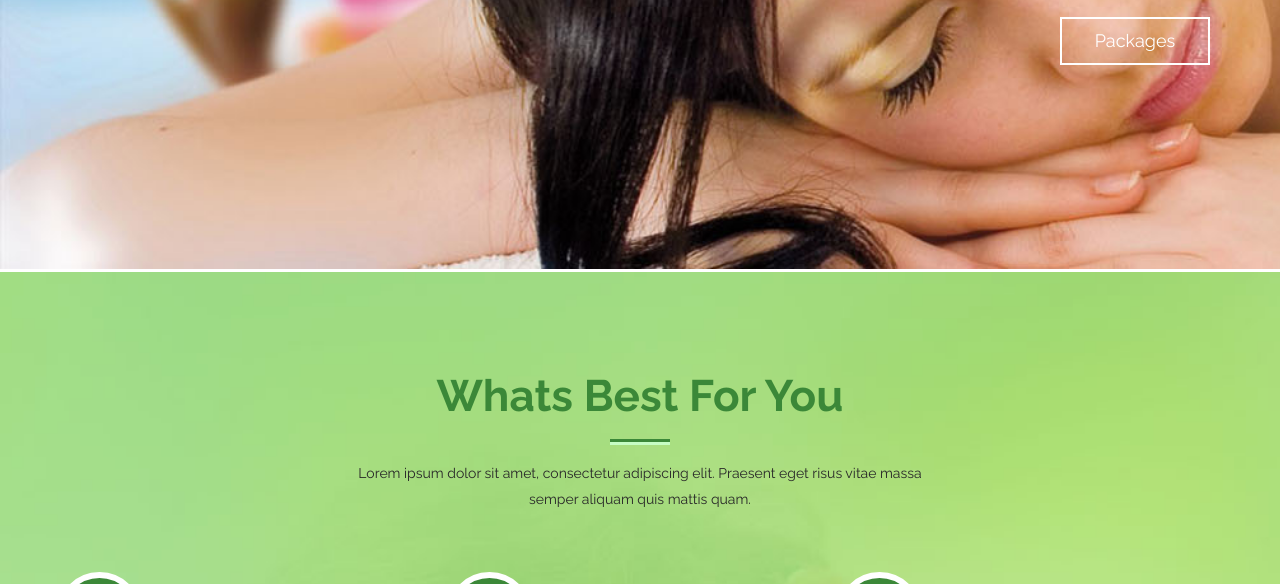
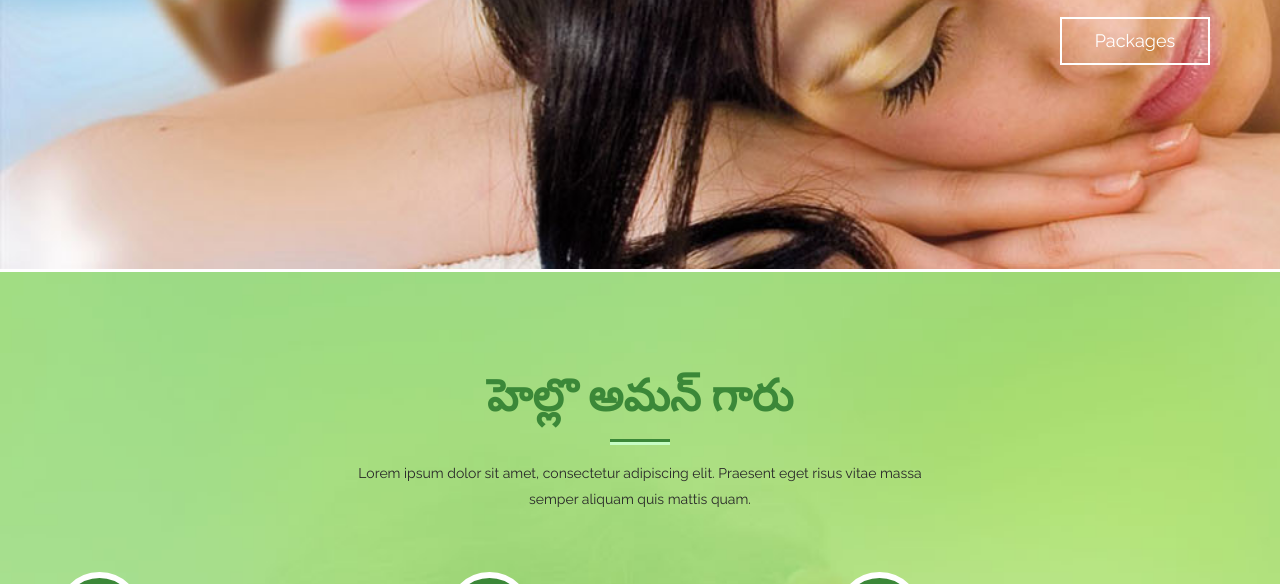
Before and after one commit to shubkaam/beauty, a plain HTML site: page Sita/index.html in a window 1280 px wide. Shown: the part 431-1015 px from the top of the page. Drawn offline with Linux system fonts and the light colour scheme.

Commit message:
Update index.html

```diff
--- a/Sita/index.html
+++ b/Sita/index.html
@@ -67,7 +67,7 @@
         <div class="container">
 
             <div class="section-header">
-                <h2 class="section-title wow fadeInDown">Whats Best For You</h2>
+                <h2 class="section-title wow fadeInDown">హెల్లొ అమన్ గారు</h2>
                 <p class="wow fadeInDown">Lorem ipsum dolor sit amet, consectetur adipiscing elit. Praesent eget risus vitae massa <br> semper aliquam quis mattis quam.</p>
             </div>
 
```
